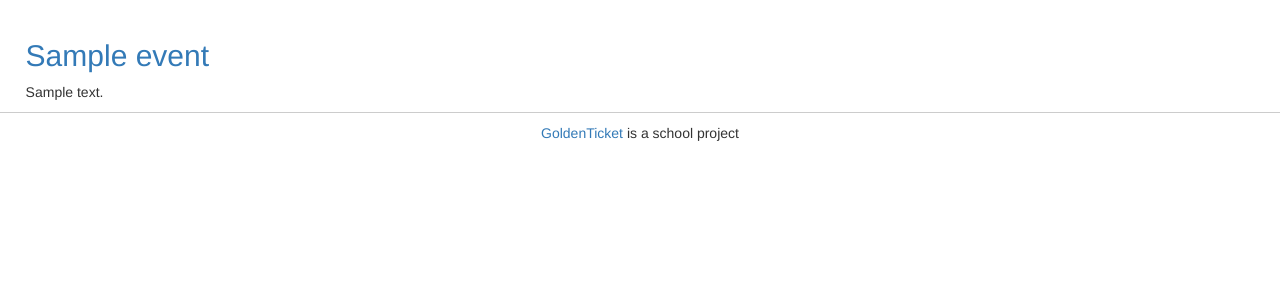
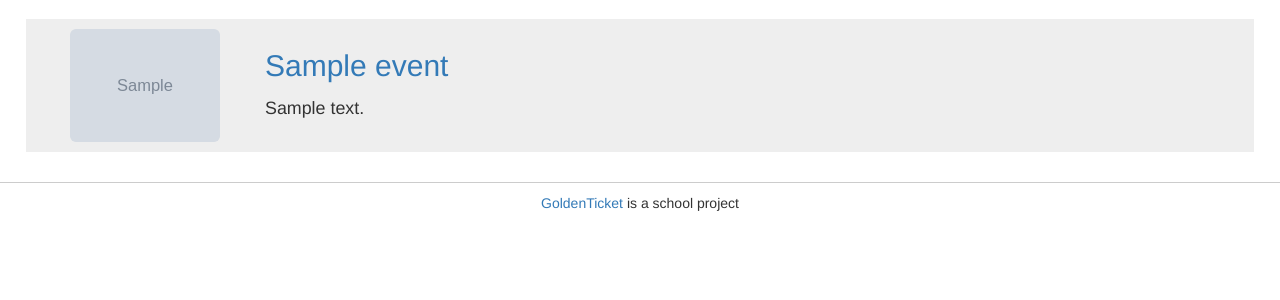
Before and after one commit to polytechlyon-isi2/GoldenTicket, a PHP site: template views/index.html.twig in a window 1280 px wide. Shown: the part 81-381 px from the top of the page. Run offline with PHP 8.4, Linux system fonts and the light colour scheme; the template is opened without the code that fills it: most values are stand-ins (such as "Sample title", 1, 10 or a date in 2020); grey boxes marked "Sample" are stand-in pictures; some libraries are stand-ins or nearby versions.

Commit message:
CSS & layout modifications

```diff
--- a/views/index.html.twig
+++ b/views/index.html.twig
@@ -11,9 +11,19 @@
 {% block content %}
 {% for event in events %}
 <article>
-
-    <h2><a class="eventTitle" href="{{ path('event', { 'id': event.num }) }}">{{ event.name }}</a></h2>
-    <p>{{ event.desc }}</p>
+    <div class="jumbotron indexJumb">
+      <div class="container">
+        <div class="row">
+            <div class="col-md-2 col-sm-6">
+                <img class="img-responsive img-rounded" class="coverImgIndex center-block" src="{{ app.request.basepath }}/images/{{ event.coverImageLink }}" width="150" height="150"/>
+            </div>
+            <div class="col-md-10 col-sm-6">
+                <h2><a class="eventTitle" href="{{ path('event', { 'id': event.num }) }}">{{ event.name }}</a></h2>
+                <p><small>{{ event.desc }}</small></p>
+            </div>
+        </div>
+      </div>
+    </div>
 </article>
 {% endfor %}
 {% endblock %}
--- a/web/css/GoldenTicket.css
+++ b/web/css/GoldenTicket.css
@@ -71,3 +71,8 @@ body {
 .navbar-nav>li>.dropdown-menu {
 	z-index: 9999;
 }
+
+.indexJumb{
+  padding-top: 10px;
+  padding-bottom: 10px;
+}
```
Also changed, not shown: views/event.html.twig (line endings or trailing spaces), web/images/300f8348ceaf588cc0e10171ff9fc2b5.jpg (added).
